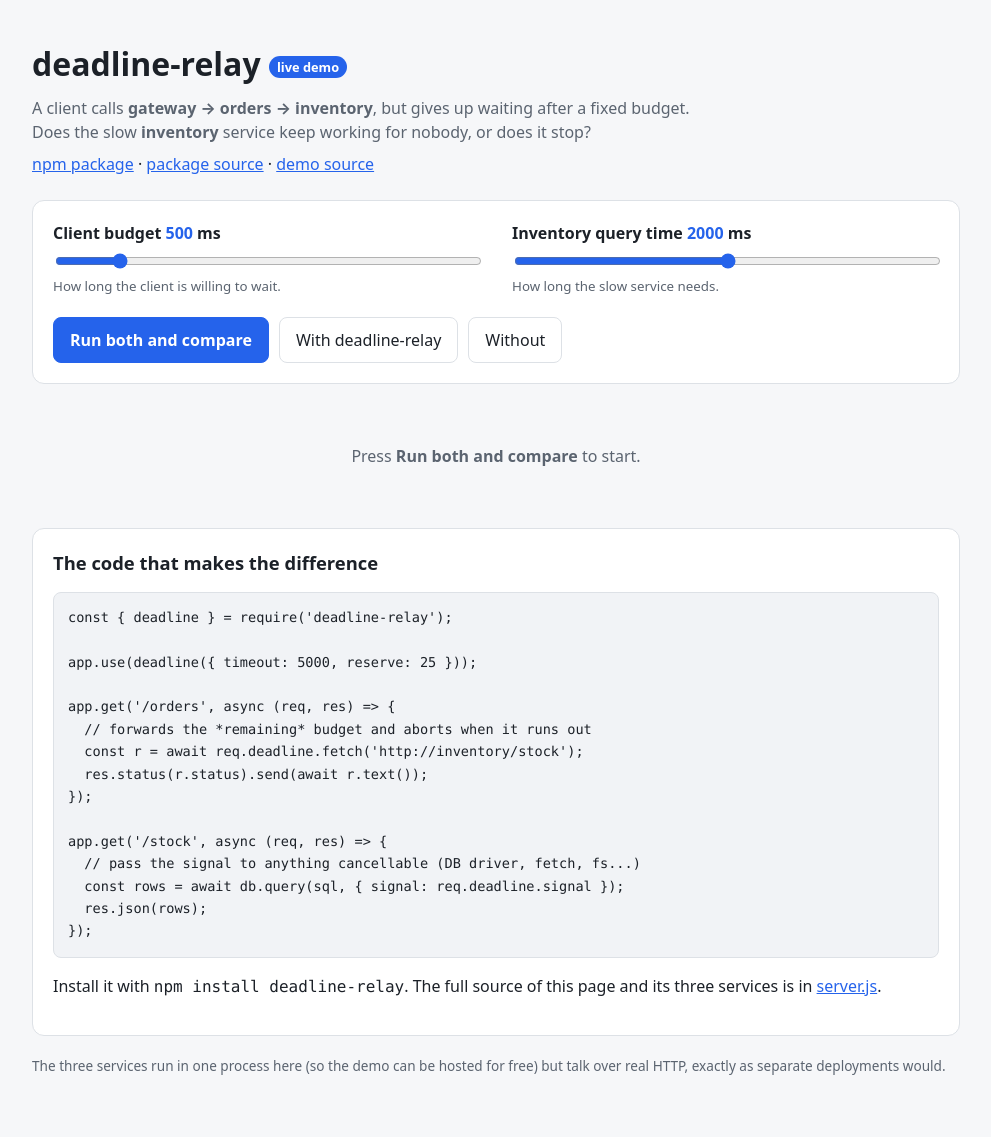
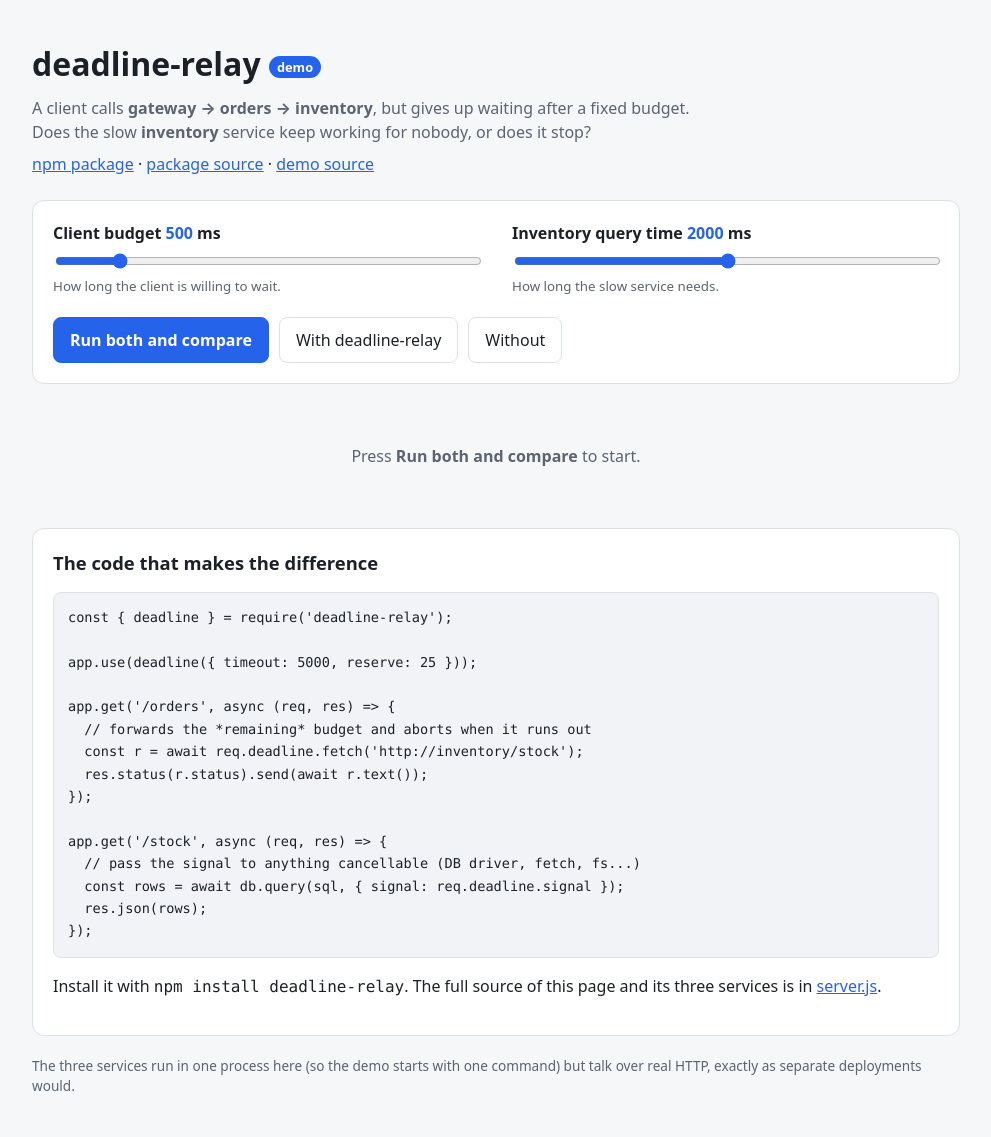
Before and after one commit to anshikaahuja19/deadline-relay-demo, a website: page public/index.html in a window 1280 px wide. Shown: the whole page, without its empty margins (144-1135 px from the left). Before the commit the page ends 1116 px from the top, so only its background shows below. Drawn offline with Linux system fonts and the light colour scheme.

```diff
--- a/public/index.html
+++ b/public/index.html
@@ -4,12 +4,12 @@
   <meta charset="utf-8" />
   <meta name="viewport" content="width=device-width, initial-scale=1" />
   <title>deadline-relay demo</title>
-  <meta name="description" content="Live demo of the deadline-relay npm package: deadline propagation across HTTP services." />
+  <meta name="description" content="Demo of the deadline-relay npm package: deadline propagation across HTTP services." />
   <link rel="stylesheet" href="style.css" />
 </head>
 <body>
   <header>
-    <h1>deadline-relay <span class="tag">live demo</span></h1>
+    <h1>deadline-relay <span class="tag">demo</span></h1>
     <p class="lede">
       A client calls <b>gateway → orders → inventory</b>, but gives up waiting after a fixed budget.
       Does the slow <b>inventory</b> service keep working for nobody, or does it stop?
@@ -69,7 +69,7 @@ app.get('/stock', async (req, res) => {
   </main>
 
   <footer>
-    The three services run in one process here (so the demo can be hosted for free) but talk over real HTTP,
+    The three services run in one process here (so the demo starts with one command) but talk over real HTTP,
     exactly as separate deployments would.
   </footer>
 
```
